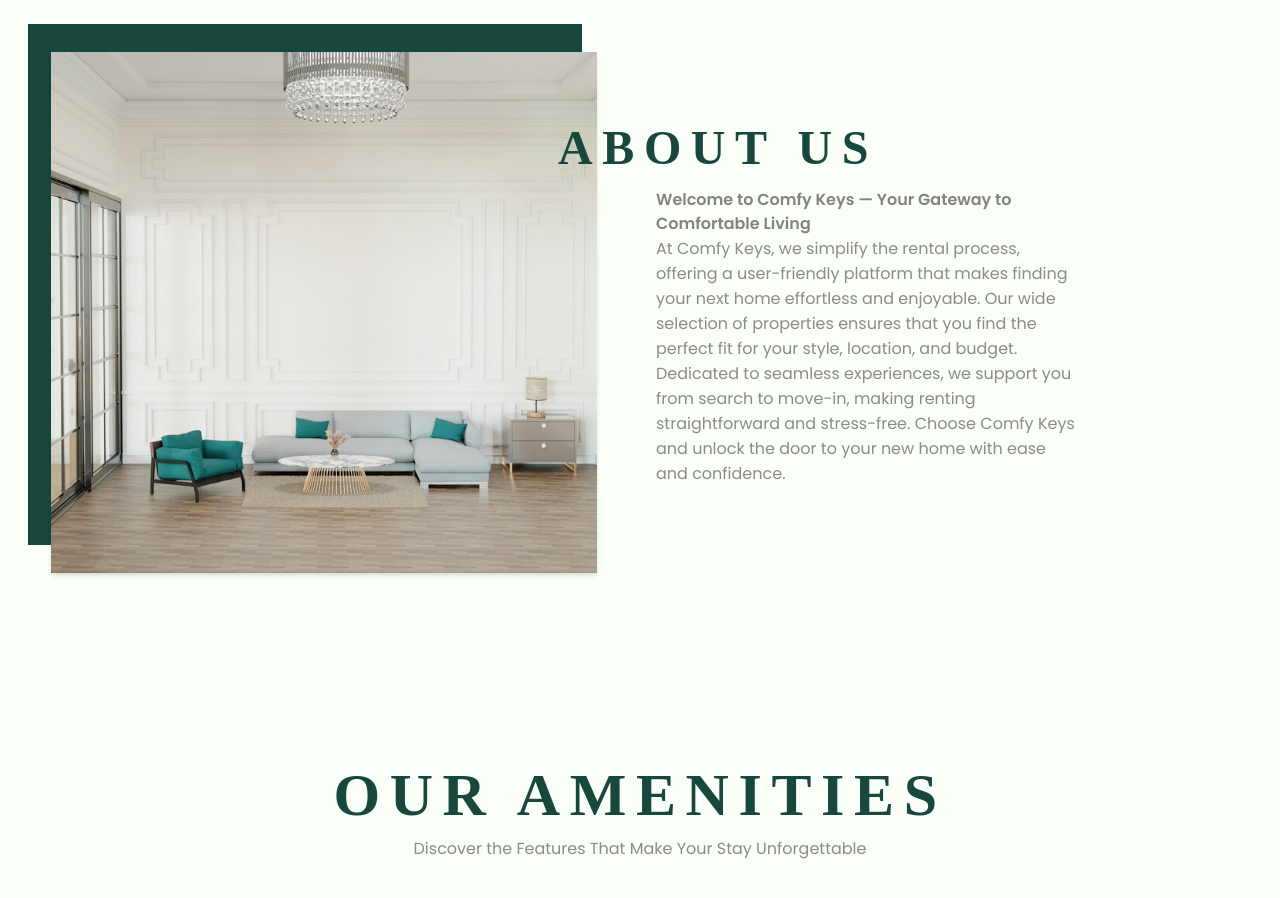
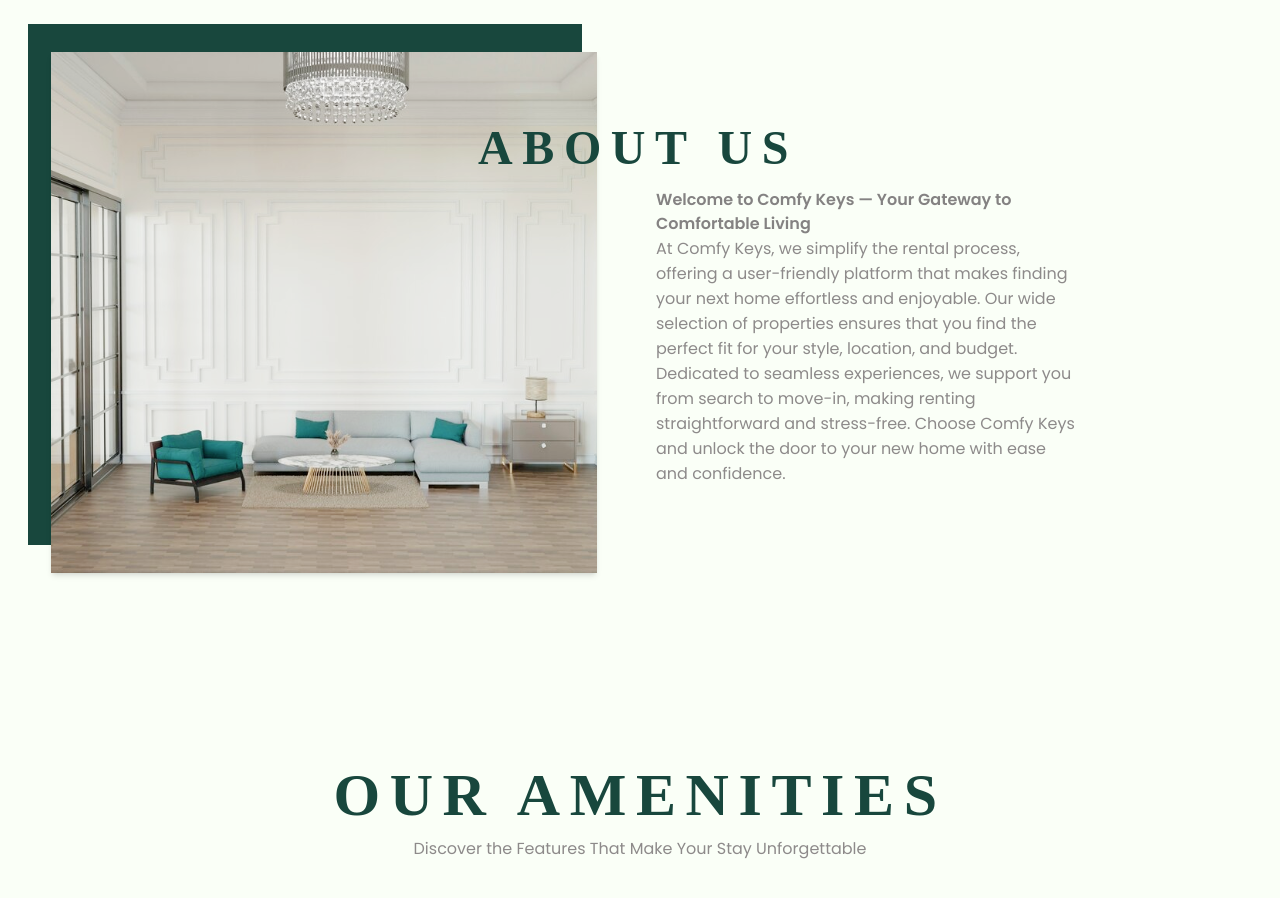
Before and after one commit to Rashid004/Comfy-keys, a Next.js app: page / in a window 1280 px wide. Shown: the part 860-1758 px from the top of the page. Built offline with nearby package versions, Linux system fonts and the light colour scheme.

Commit message:
changes in about

```diff
--- a/components/pages/About.js
+++ b/components/pages/About.js
@@ -21,7 +21,7 @@
         </div>
         {/* Text Section */}
         <div className="relative z-10 flex flex-col items-center md:items-start text-start md:text-left order-2 w-full md:order-2 mt-16 md:mt-32">
-          <h1 className="text-2xl sm:text-3xl md:text-5xl  font-bold text-[#18473D] font-[Resgak] uppercase tracking-[6px] md:tracking-[9.6px] md:-translate-x-[98px] relative -translate-y-12 -translate-x-[80px] md:-translate-y-14 ">
+          <h1 className="text-2xl sm:text-3xl md:text-5xl  font-bold text-[#18473D] font-[Resgak] uppercase tracking-[6px] md:tracking-[9.6px] md:-translate-x-[98px] relative -translate-y-12 right-20 md:-translate-y-14 ">
             About Us
           </h1>
           <p className="text-[#8D8A8A] leading-[25px] text-[16px] w-full md:w-[70%] -mt-10">
```
